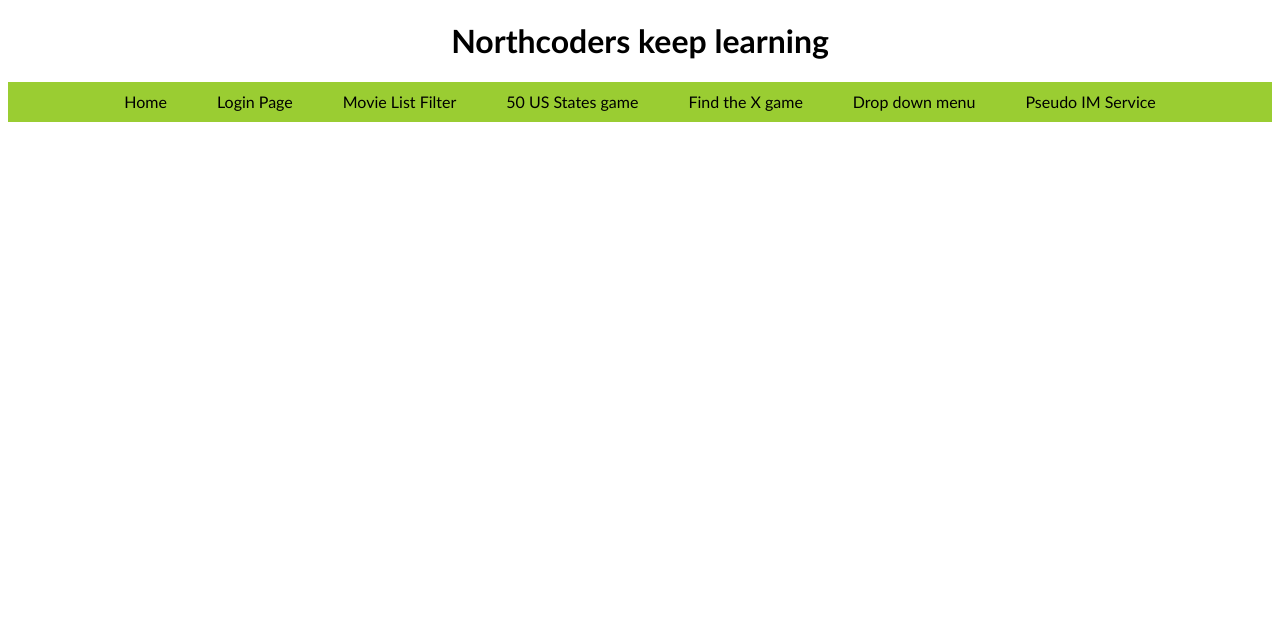
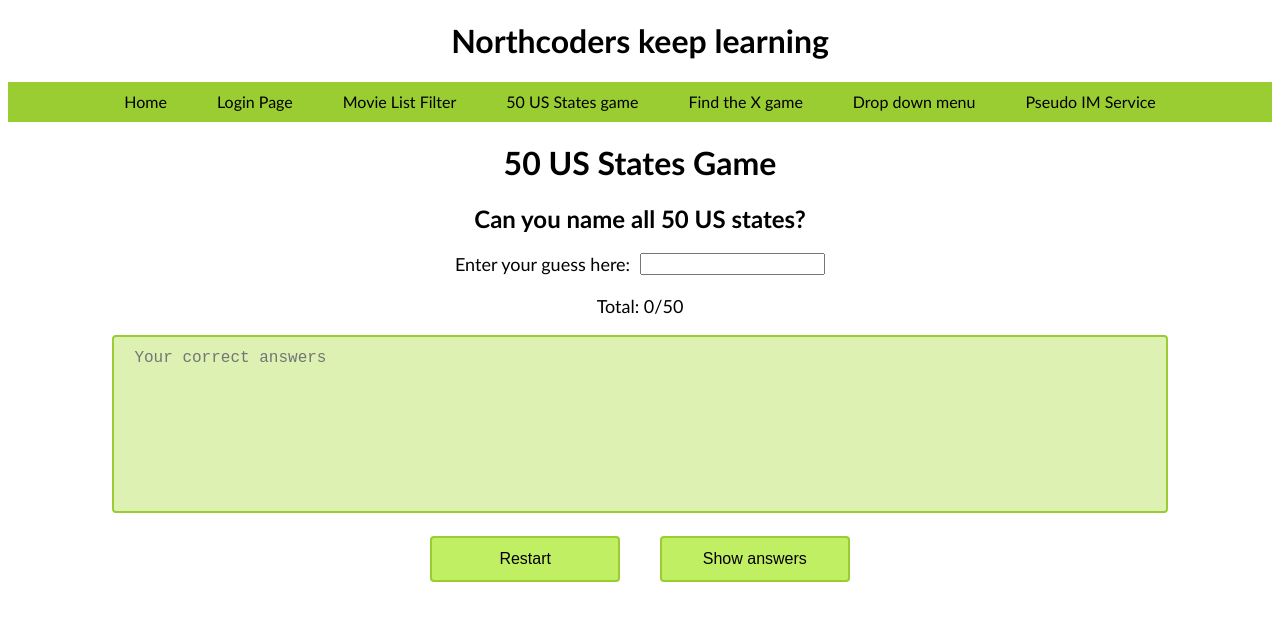
Before and after one commit to vbrooke78/keep-learning, a React (Create React App) app: page /states in a window 1280 px wide. Shown: the top 620 px of the page. Built offline with nearby package versions, Linux system fonts and the light colour scheme.

Commit message:
states game static version set out

```diff
--- a/src/App.css
+++ b/src/App.css
@@ -78,3 +78,43 @@ td {
   padding-bottom: 10px;
   padding-top: 10px;
 }
+
+/* 50 US states game */
+.guessInput {
+  display: flex;
+  justify-content: center;
+  margin: 20px;
+  font-size: large;
+}
+
+input {
+  margin-left: 10px;
+}
+
+textarea {
+  width: 80%;
+  height: 150px;
+  padding: 12px 20px;
+  /* box-sizing: border-box; */
+  border: 2px solid yellowgreen;
+  border-radius: 4px;
+  background-color: rgb(220, 241, 178);
+  font-size: 16px;
+  resize: none;
+}
+
+p {
+  font-size: large;
+}
+
+button {
+  width: 15%;
+  /* height: 150px; */
+  padding: 12px 20px;
+  /* box-sizing: border-box; */
+  border: 2px solid yellowgreen;
+  border-radius: 4px;
+  background-color: rgb(193, 239, 100);
+  font-size: 16px;
+  margin: 20px;
+}
--- a/src/App.js
+++ b/src/App.js
@@ -1,6 +1,7 @@
 import { useState } from 'react';
 import { Route, Routes } from 'react-router-dom';
 import './App.css';
+import { StatesGame } from './components/50StatesTask/StatesGame';
 import { Header } from './components/Header';
 import { HomePage } from './components/HomePage';
 import { LoginPage } from './components/loginTask/LogInPage';
@@ -21,6 +22,7 @@ function App() {
       <Nav />
       <Routes>
         <Route path="/" element={<HomePage />} />
+
         {/* login task */}
         <Route
           path="/login"
@@ -28,8 +30,12 @@ function App() {
         />
         <Route path="/loginSuccess" element={<LoginSuccessPage />} />
         <Route path="/signUpSuccess" element={<SignUpSuccessPage />} />
+
         {/* movie list task */}
         <Route path="/movies" element={<MovieList />} />
+
+        {/* 50 US states game task */}
+        <Route path="/states" element={<StatesGame />} />
       </Routes>
     </div>
   );
--- /dev/null
+++ b/src/components/50StatesTask/StatesGame.jsx
@@ -0,0 +1,20 @@
+export const StatesGame = () => {
+  return (
+    <>
+      <h1>50 US States Game</h1>
+      <h2>Can you name all 50 US states?</h2>
+      <div className="guessInput">
+        <label htmlFor="guess">Enter your guess here: </label>
+        <input id="guess" />
+      </div>
+      <div className="score">
+        <p>Total: 0/50</p>
+      </div>
+      <div>
+        <textarea placeholder="Your correct answers" disabled />
+      </div>
+      <button>Restart</button>
+      <button>Show answers</button>
+    </>
+  );
+};
```
